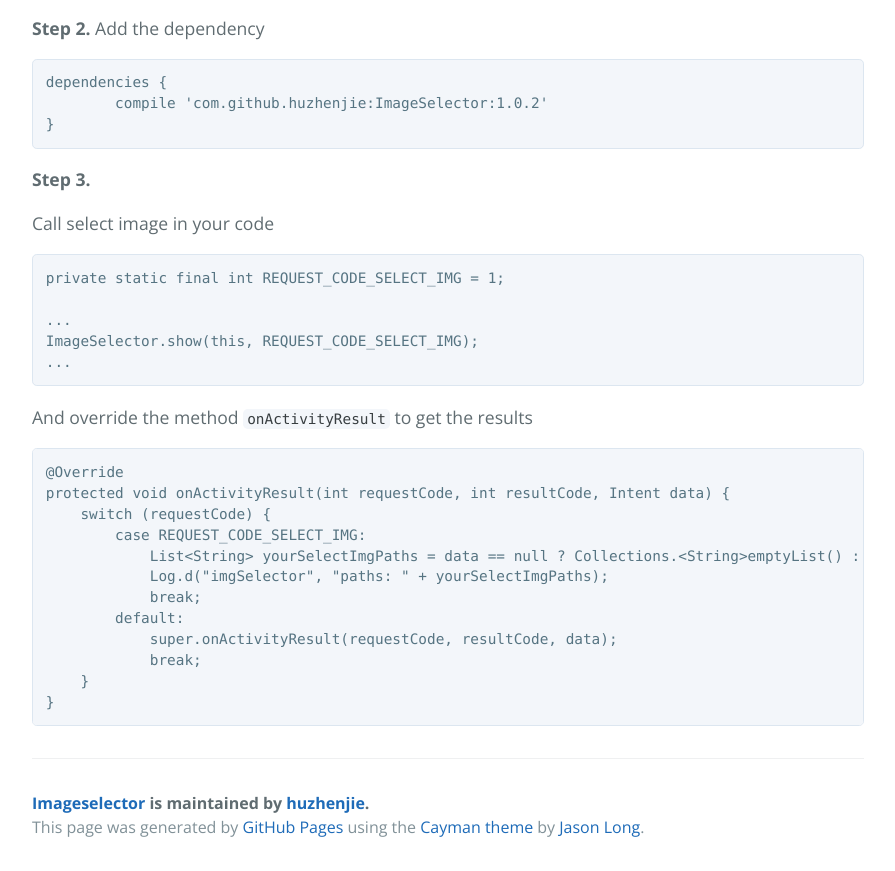
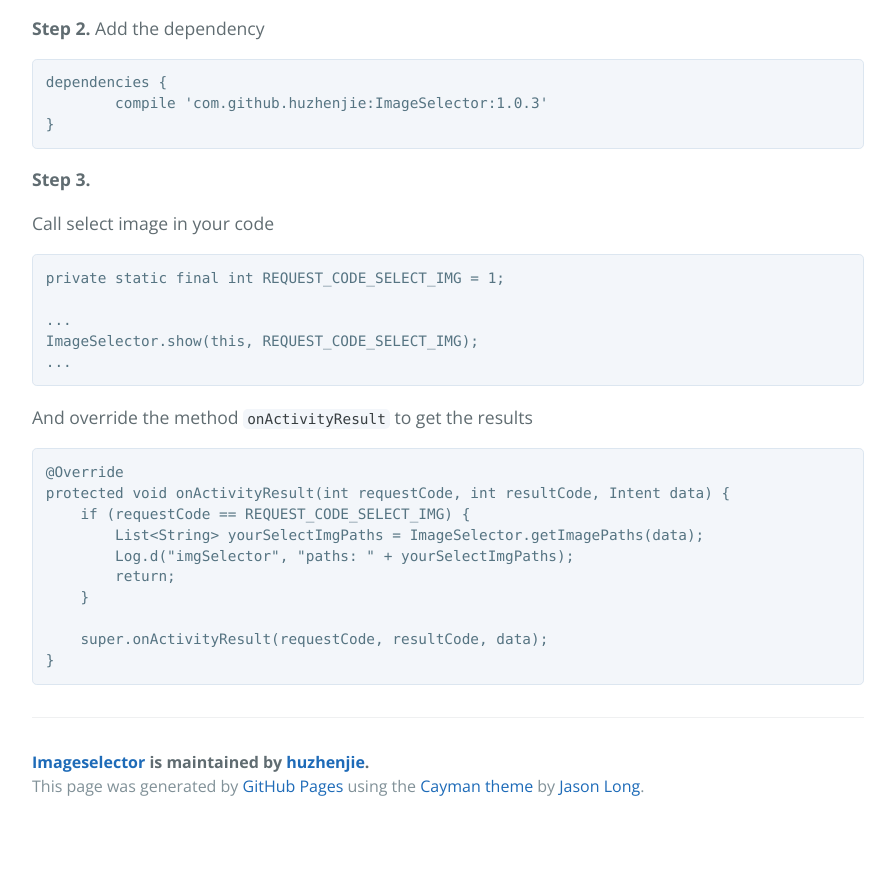
Before and after one commit to huzhenjie/ImageSelector, a plain HTML site: page index.html in a window 1280 px wide. Shown: the part 2354-3225 px from the top of the page, without its empty margins (192-1087 px from the left). After the commit the page ends 3184 px from the top, so only its background shows below. Drawn offline with nearby package versions, Linux system fonts and the light colour scheme.

```diff
--- a/index.html
+++ b/index.html
@@ -68,7 +68,7 @@
 <p><strong>Step 2.</strong> Add the dependency</p>
 
 <pre><code>dependencies {
-        compile 'com.github.huzhenjie:ImageSelector:1.0.2'
+        compile 'com.github.huzhenjie:ImageSelector:1.0.3'
 }
 </code></pre>
 
@@ -87,15 +87,13 @@
 
 <pre><code>@Override
 protected void onActivityResult(int requestCode, int resultCode, Intent data) {
-    switch (requestCode) {
-        case REQUEST_CODE_SELECT_IMG:
-            List&lt;String&gt; yourSelectImgPaths = data == null ? Collections.&lt;String&gt;emptyList() : data.getStringArrayListExtra("data");
-            Log.d("imgSelector", "paths: " + yourSelectImgPaths);
-            break;
-        default:
-            super.onActivityResult(requestCode, resultCode, data);
-            break;
+    if (requestCode == REQUEST_CODE_SELECT_IMG) {
+        List&lt;String&gt; yourSelectImgPaths = ImageSelector.getImagePaths(data);
+        Log.d("imgSelector", "paths: " + yourSelectImgPaths);
+        return;
     }
+
+    super.onActivityResult(requestCode, resultCode, data);
 }
 </code></pre>
 
```
Also changed, not shown: params.json (+1 -1 lines).
